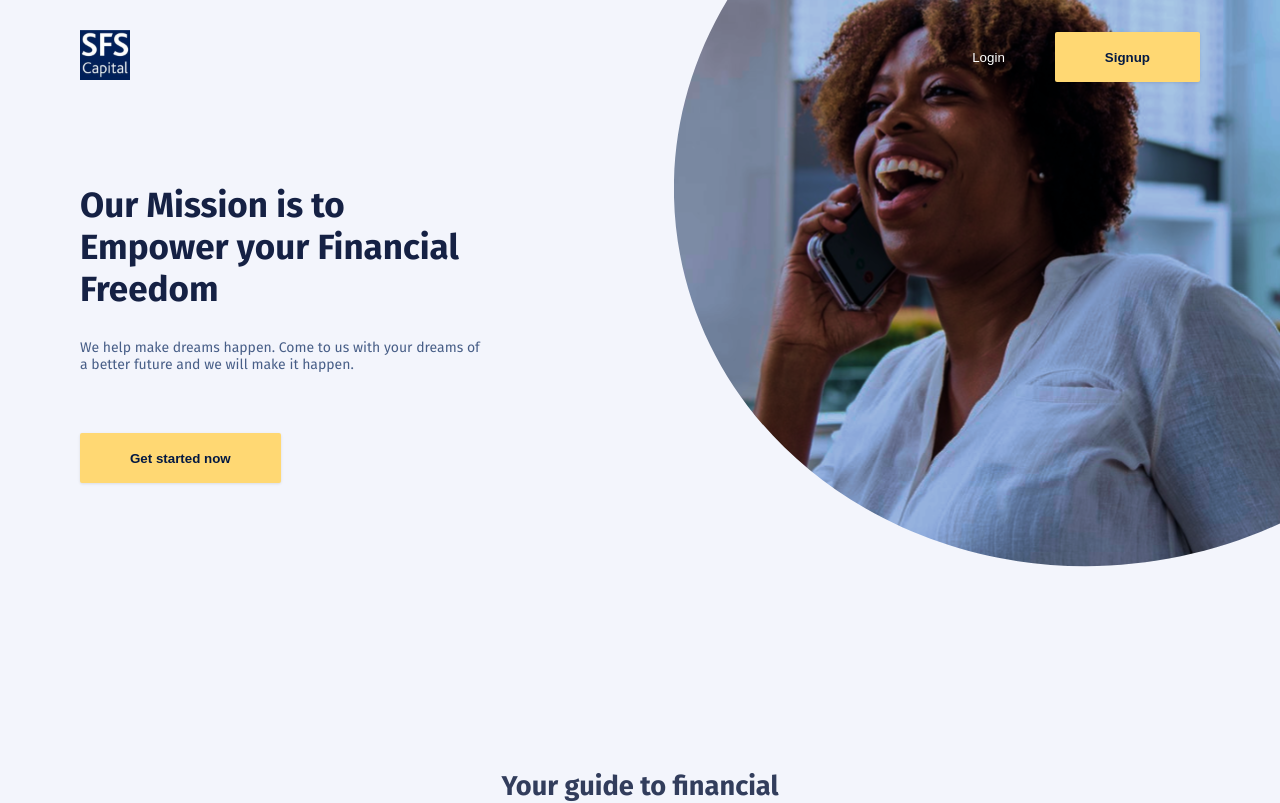
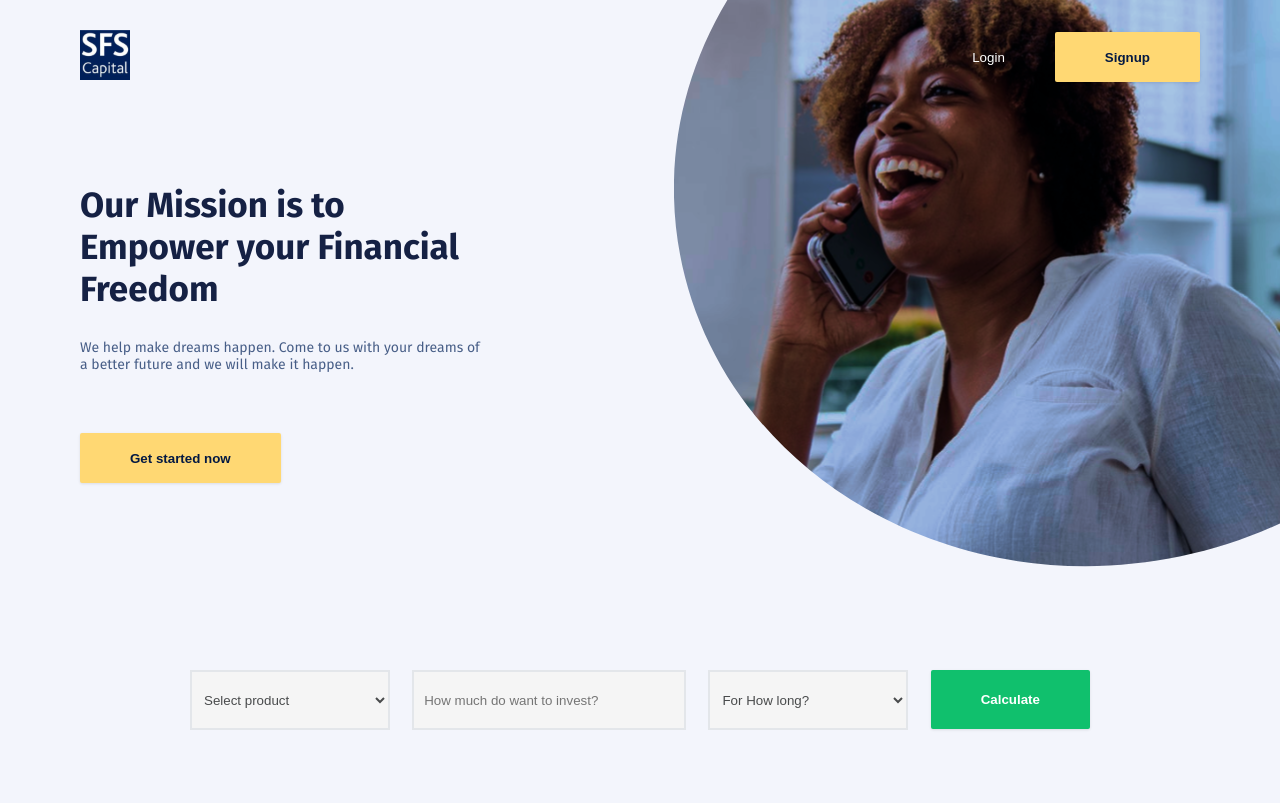
Before and after one commit to Turaki01/sfs-capital, a React (Create React App) app: page / in a window 1280 px wide. Shown: the top 803 px of the page. Built offline with nearby package versions, Linux system fonts and the light colour scheme.

Commit message:
investment calculation

```diff
--- a/package.json
+++ b/package.json
@@ -23,7 +23,7 @@
     "web-vitals": "^1.0.1"
   },
   "scripts": {
-    "start": "node src/server.js",
+    "start": "react-scripts start",
     "postinstall": "tsc",
     "build": "react-scripts build",
     "test": "react-scripts test",
--- /dev/null
+++ b/src/pages/Auth/CalculateInvestment/index.tsx
@@ -0,0 +1,23 @@
+import React from "react";
+import { SuccessButton } from "../styles";
+import { CalculateContainer } from "./styles";
+
+const CalculateInvestments = () => {
+  return (
+    <CalculateContainer>
+      <select className="custom-select" name="product" id="product">
+        <option value="">Select product</option>
+      </select>
+
+      <input placeholder="How much do want to invest?" className="custom-input" />
+
+      <select className="custom-select" name="duration" id="duration">
+        <option value="">For How long?</option>
+      </select>
+
+      <SuccessButton style={{height: "59px"}}>Calculate</SuccessButton>
+    </CalculateContainer>
+  );
+};
+
+export default CalculateInvestments;
--- /dev/null
+++ b/src/pages/Auth/CalculateInvestment/styles.ts
@@ -0,0 +1,43 @@
+import styled from "styled-components";
+import { device } from "styles";
+
+const CalculateContainer = styled.div`
+  margin: 10px;
+  display: block;
+
+  select {
+    width: 100%;
+    margin: 20px 0;
+  }
+
+  button {
+      width: 100%
+  }
+
+  input {
+    width: calc(100vw - 45px);
+    max-width: 100%;
+  }
+
+  @media ${device.laptop} {
+    display: flex;
+    justify-content: space-between;
+    margin: 0 auto 40px auto;
+    max-width: 900px;
+
+    button {
+        width: fit-content
+    }
+
+    input {
+        width: 250px;
+      }
+
+    select {
+        margin: 0;
+        width: 200px
+    }
+  }
+`;
+
+export { CalculateContainer };
--- a/src/pages/Auth/Landing.tsx
+++ b/src/pages/Auth/Landing.tsx
@@ -21,6 +21,7 @@ import InvestIcon from "../../assets/svg/Invest.svg";
 import LaterIcon from "../../assets/svg/Later.svg";
 import LeafIcon from "../../assets/svg/leaf.svg";
 import AppHeader from "component/app-header";
+import CalculateInvestments from "./CalculateInvestment";
 
 const Landing = () => {
   const handleLogin = () => {
@@ -49,6 +50,8 @@ const Landing = () => {
           </HeaderElement>
         </>
       </HeaderContainer>
+
+      <CalculateInvestments />
 
       <FinancialServices>
         <FinancialServicesTitle>
--- a/src/pages/Auth/styles.ts
+++ b/src/pages/Auth/styles.ts
@@ -13,6 +13,17 @@ const PrimaryButton = styled.button`
   height: 50px;
   background: #FFD873;
   color: #041942;
+  font-weight: bold;
+  border: none;
+  padding 0 50px;
+  box-shadow: 0px 1px 3px rgba(0, 0, 0, 0.1);
+border-radius: 2px;
+`;
+
+const SuccessButton = styled.button`
+  height: 50px;
+  background: #10C06D;
+  color: #fff;
   font-weight: bold;
   border: none;
   padding 0 50px;
@@ -42,7 +53,7 @@ const HeaderContainer = styled.div`
     background-repeat: no-repeat;
     background-size: 800px;
     height: 80vh;
-    padding: 30px 80px;
+    padding: 30px 80px 0 80px;
   }
 `;
 
@@ -136,4 +147,5 @@ export {
   HeaderElement,
   PrimaryButton,
   LinkButton,
+  SuccessButton
 };
--- a/src/styles/index.ts
+++ b/src/styles/index.ts
@@ -62,6 +62,27 @@ html, body {
     transition: transform 0.4s;
   }
 }
+
+.custom-select {
+  border: 2px solid #E3E6EA;
+  height: 60px;
+  width: 193px;
+  color: #494b4c;
+  padding: 8px;
+  background: #F5F5F5;
+  outline: none;
+}
+
+.custom-input {
+  border: 2px solid #E3E6EA;
+  height: 36px;
+  width: 193px;
+  color: #494b4c;
+  padding: 10px;
+  background: #F5F5F5;
+  outline: none;
+  width: 16rem
+}
 `;
 
 export default GlobalStyles;
```
